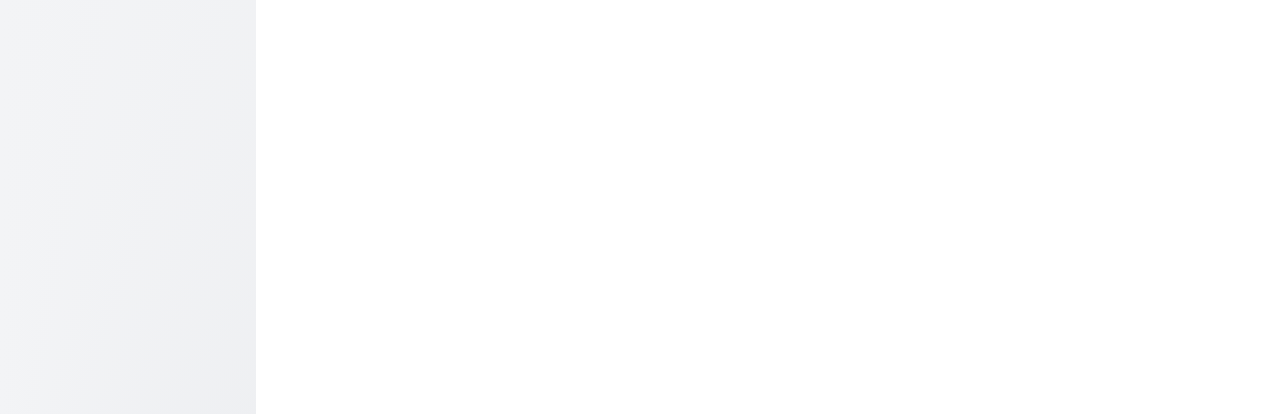
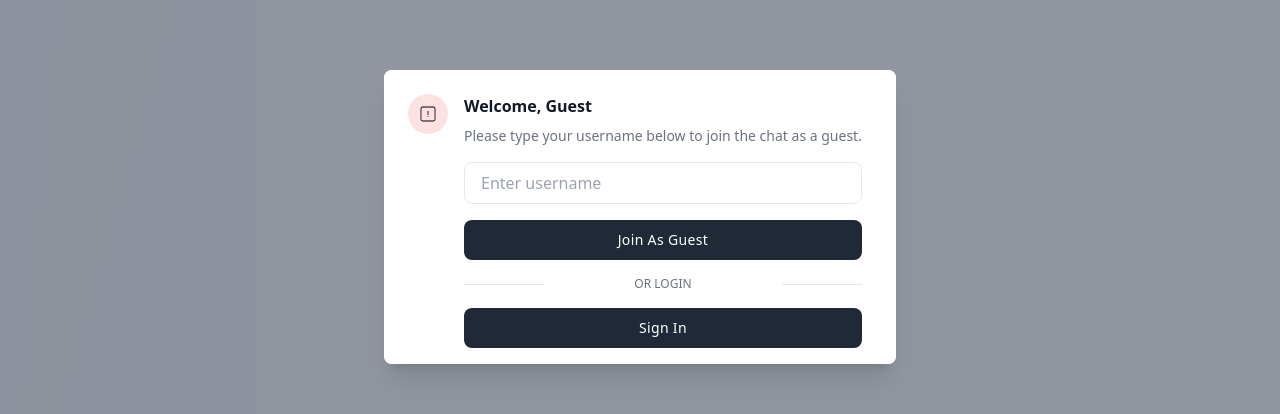
Before and after one commit to AtilMohAmine/Chat-App, a React (Create React App) app in the folder client/: page / in a window 1280 px wide. Shown: the part 183-597 px from the top of the page. Built offline with nearby package versions, Linux system fonts and the light colour scheme; no server answers.

Commit message:
Add sign in as guest

```diff
--- a/client/src/components/Chat.js
+++ b/client/src/components/Chat.js
@@ -2,10 +2,13 @@ import React, { useEffect, useRef, useState } from 'react'
 import io from 'socket.io-client';
 import Typing from './Typing';
 import Sidebar from './Sidebar';
+import useAuth from '../hooks/useAuth';
+import SignInAsGuest from './SignInAsGuest';
 
 const socket = io(process.env.REACT_APP_SERVER_URL);
 
 const Chat = () => {
+  const { auth } = useAuth()
 
   const [messages, setMessages] = useState([]);
   const [inputMessage, setInputMessage] = useState('');
@@ -51,10 +54,10 @@ const Chat = () => {
 
   const handleSubmit = (e) => {
       e.preventDefault();
-      if(inputMessage) {
-        socket.emit('message', { user: socket.id, message: inputMessage });
-        setInputMessage('');
-      }
+      if(!inputMessage || !auth?.user)
+        return
+      socket.emit('message', { user: socket.id, message: inputMessage });
+      setInputMessage('');
   };
 
   return (
@@ -155,6 +158,7 @@ const Chat = () => {
       </div>
       </form>
       </div>
+      {!auth?.user && <SignInAsGuest />}
     </div>
   )
 }
--- a/client/src/components/Login.js
+++ b/client/src/components/Login.js
@@ -1,10 +1,10 @@
-import React, { useContext, useEffect, useRef, useState } from 'react'
+import React, { useEffect, useRef, useState } from 'react'
 import { useNavigate } from 'react-router-dom'
-import AuthContext from '../context/AuthProvider'
 import axios from 'axios'
+import useAuth from '../hooks/useAuth'
 
 const Login = () => {
-    const { setAuth } = useContext(AuthContext)
+    const { setAuth } = useAuth()
     const navigate = useNavigate()
     const userRef = useRef()
     const errRef = useRef()
--- /dev/null
+++ b/client/src/components/SignInAsGuest.js
@@ -0,0 +1,77 @@
+import React, { useState } from 'react'
+import { CiSquareInfo } from "react-icons/ci";
+import { useNavigate } from 'react-router-dom';
+import useAuth from '../hooks/useAuth';
+
+const SignInAsGuest = () => {
+    const { setAuth } = useAuth()
+    const navigate = useNavigate()
+    const [username, setUsername] = useState('')
+
+    const handleSubmit = (e) => {
+        e.preventDefault()
+        setAuth({user: username})
+    }
+
+  return (
+    <div className="relative z-50" aria-labelledby="modal-title" role="dialog" aria-modal="true">
+  <div className="fixed inset-0 bg-gray-500 bg-opacity-75 transition-opacity"></div>
+
+  <div className="fixed inset-0 z-10 w-screen overflow-y-auto">
+    <div className="flex min-h-full items-end justify-center p-4 text-center sm:items-center sm:p-0">
+      <div className="relative transform overflow-hidden rounded-lg bg-white text-left shadow-xl transition-all sm:my-8 sm:w-full sm:max-w-lg">
+        <div className="bg-white px-4 pb-4 pt-5 sm:p-6 sm:pb-4">
+          <div className="sm:flex sm:items-start">
+            <div className="mx-auto flex h-12 w-12 flex-shrink-0 items-center justify-center rounded-full bg-red-100 sm:mx-0 sm:h-10 sm:w-10">
+              <CiSquareInfo size="20" />
+            </div>
+            <div className="mt-3 text-center sm:ml-4 sm:mt-0 sm:text-left">
+              <h3 className="text-base font-semibold leading-6 text-gray-900" id="modal-title">Welcome, Guest</h3>
+              <div className="mt-2">
+                <p className="text-sm text-gray-500">Please type your username below to join the chat as a guest.</p>
+              </div>
+              <form onSubmit={handleSubmit}>
+              <div className='mt-4'>
+                <input
+                    id="username"
+                    type="text"
+                    onChange={(e) => setUsername(e.target.value)}
+                    value={username}
+                    required
+                    className="block w-full px-4 py-2 mt-2 text-gray-700 bg-white border rounded-lg dark:bg-gray-800 dark:text-gray-300 dark:border-gray-600 focus:border-blue-400 dark:focus:border-blue-300 focus:ring-blue-300 focus:outline-none focus:ring focus:ring-opacity-40"
+                    placeholder="Enter username"
+                />
+              </div>
+                <div className="mt-4">
+                    <button disabled={!username ? true : false} className="w-full px-6 py-2.5 text-sm font-medium tracking-wide text-white capitalize transition-colors duration-300 transform bg-gray-800 rounded-lg hover:bg-gray-700 focus:outline-none focus:ring focus:ring-gray-300 focus:ring-opacity-50">
+                        Join As Guest
+                    </button>
+                </div>
+              </form>
+              <div className="flex items-center justify-between mt-4">
+                    <span className="w-1/5 border-b dark:border-gray-600 lg:w-1/5"></span>
+
+                    <span className="text-xs text-center text-gray-500 uppercase dark:text-gray-400">
+                        or login
+                    </span>
+
+                    <span className="w-1/5 border-b dark:border-gray-400 lg:w-1/5"></span>
+              </div>
+              <div className="mt-4">
+                    <button onClick={() => navigate('/login')} className="w-full px-6 py-2.5 text-sm font-medium tracking-wide text-white capitalize transition-colors duration-300 transform bg-gray-800 rounded-lg hover:bg-gray-700 focus:outline-none focus:ring focus:ring-gray-300 focus:ring-opacity-50">
+                        Sign In
+                    </button>
+                </div>
+            </div>
+
+          </div>
+        </div>
+
+      </div>
+    </div>
+  </div>
+</div>
+  )
+}
+
+export default SignInAsGuest
--- /dev/null
+++ b/client/src/hooks/useAuth.js
@@ -0,0 +1,8 @@
+import { useContext } from "react"
+import AuthContext from "../context/AuthProvider"
+
+const useAuth = () => {
+    return useContext(AuthContext)
+}
+
+export default useAuth
```
